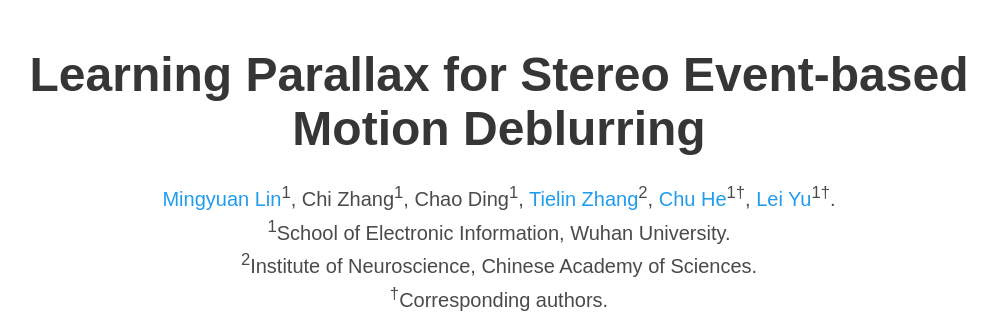
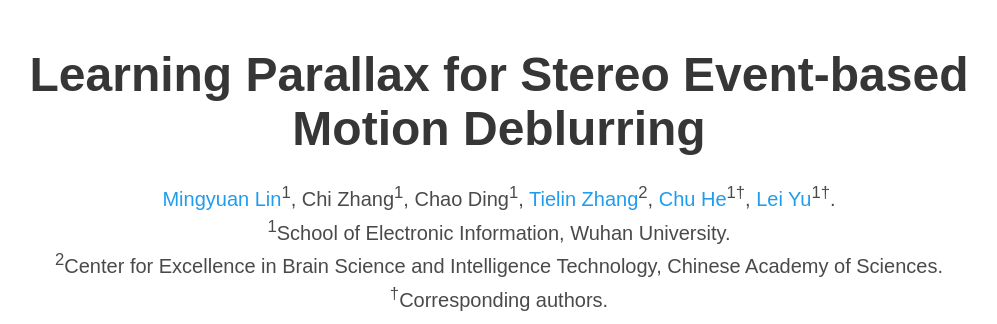
Before and after one commit to mingyuan-lin/St-ED_web, a plain HTML site: page index.html in a window 1280 px wide. Shown: the top 324 px of the page, without its empty margins (141-1138 px from the left). Drawn offline with nearby package versions, Linux system fonts and the light colour scheme; a script that the page names is missing; some icons are missing; a web font is replaced by a local one.

Commit message:
Update index.html

```diff
--- a/index.html
+++ b/index.html
@@ -50,7 +50,7 @@ href="https://cdn.jsdelivr.net/gh/jpswalsh/academicons@1/css/academicons.min.css
               <span class="author-block"><sup>1</sup>School of Electronic Information, Wuhan University.</span>
             </div>
             <div class="is-size-5 publication-authors">
-              <span class="author-block"><sup>2</sup>Institute of Neuroscience, Chinese Academy of Sciences.</span>
+              <span class="author-block"><sup>2</sup>Center for Excellence in Brain Science and Intelligence Technology, Chinese Academy of Sciences.</span>
             </div>
             <div class="is-size-5 publication-authors">
               <span class="author-block"><sup>†</sup>Corresponding authors.</span>
```
